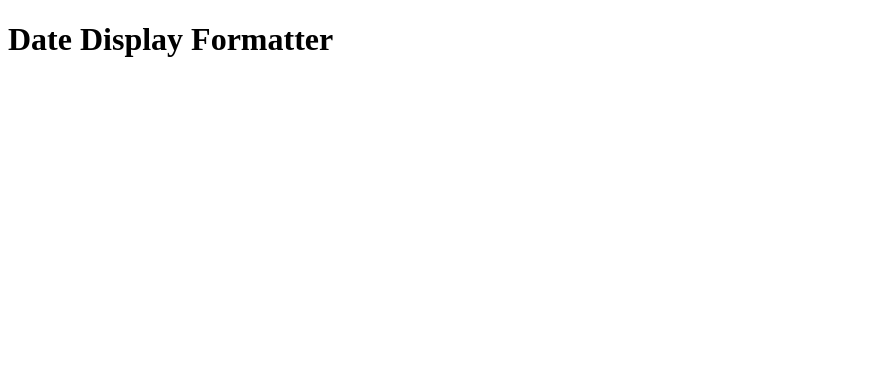
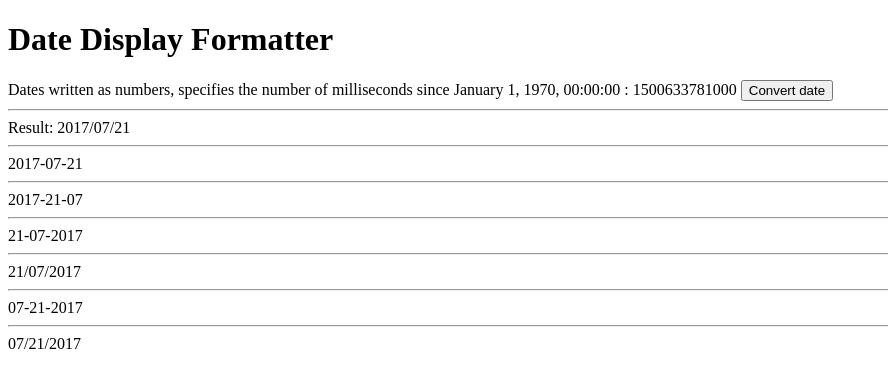
Before and after one commit to marinka873/labs, a plain HTML site: page 3/3.1/index.html in a window 1280 px wide. Shown: the whole page, without its empty margins (0-888 px from the left). Drawn offline with Linux system fonts and the light colour scheme.

Commit message:
add task 3.1 (demo version)

```diff
--- a/3/3.1/index.html
+++ b/3/3.1/index.html
@@ -3,8 +3,35 @@
 <head>
     <meta charset="UTF-8">
     <title>Task1_Date</title>
+    <script src="js/Date.js"> </script>
 </head>
 <body>
 <h1>Date Display Formatter</h1>
+
+<form>
+    <label>Dates written as numbers, specifies the number of milliseconds since January 1, 1970, 00:00:00 :</label>
+    <label id="date"></label>
+    <button>Convert date</button>
+    <hr>
+    <label>Result:</label>
+    <label id="result"></label>
+    <hr>
+    <label id="result1"></label>
+    <hr>
+    <label id="result2"></label>
+    <hr>
+    <label id="result3"></label>
+    <hr>
+    <label id="result4"></label>
+    <hr>
+    <label id="result5"></label>
+    <hr>
+    <label id="result6"></label>
+    <!--<select id="selectDateFormat">-->
+        <!--<option id="result1">dd-mm-yyyy</option>-->
+        <!--<option id="result2">yyyy/mm/dd</option>-->
+        <!--<option id="result3">yyyy-dd-mm </option>-->
+    <!--</select>-->
+</form>
 </body>
 </html>
--- a/3/3.1/js/Date.js
+++ b/3/3.1/js/Date.js
@@ -1 +1,35 @@
-"use strict";
+
+window.onload = function (){
+    document.getElementById("date").innerHTML = Date.now();
+    var myDate = new Date(Date.now());
+
+    var year = myDate.getFullYear();
+    var month = myDate.getMonth() + 1;
+    if (month < 11){
+        month = "0" + month;
+    }
+    var date = myDate.getDate();
+    if (date < 11){
+        date = "0";
+    }
+    var formattedDate = year + "/" + month + "/" + date;
+    document.getElementById("result").innerHTML = formattedDate;
+
+    var convertDate = year + "-" + month + "-" + date;
+    document.getElementById("result1").innerHTML = convertDate;
+
+    var convertingDate = year + "-" + date + "-" + month;
+    document.getElementById("result2").innerHTML = convertingDate;
+
+    var convertingDate1 = date + "-" + month + "-" + year;
+    document.getElementById("result3").innerHTML = convertingDate1;
+
+    var convertingDate2 = date + "/" + month + "/" + year;
+    document.getElementById("result4").innerHTML = convertingDate2;
+
+    var convertingDate3 = month + "-" + date + "-" + year;
+    document.getElementById("result5").innerHTML = convertingDate3;
+
+     var convertingdate4 = month + "/" + date + "/" + year;
+     document.getElementById("result6").innerHTML = convertingdate4;
+};
--- a/3/3.3/js/Insertsort.js
+++ b/3/3.3/js/Insertsort.js
@@ -30,4 +30,5 @@ function InsertSort(array)
     return array;
 }
 
+
 console.log('InsertSort',InsertSort(array));
```
Also changed, not shown: 3/3.2/index.html (+14 -1 lines), 3/3.2/js/Calculator.js (added, +24 -0 lines), 3/3.2/js/Polish_notation.js (added, +34 -0 lines), 3/3.3/js/ShellSort.js (line endings or trailing spaces).
